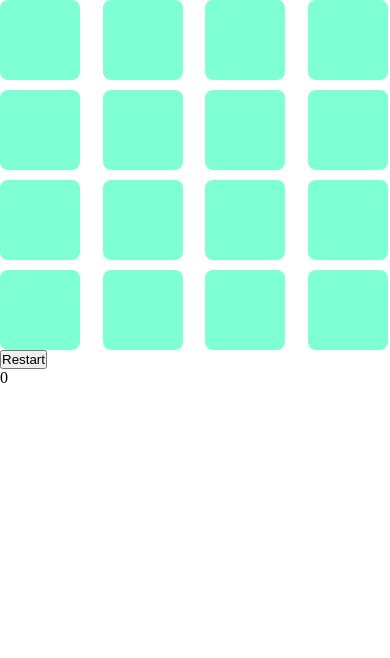
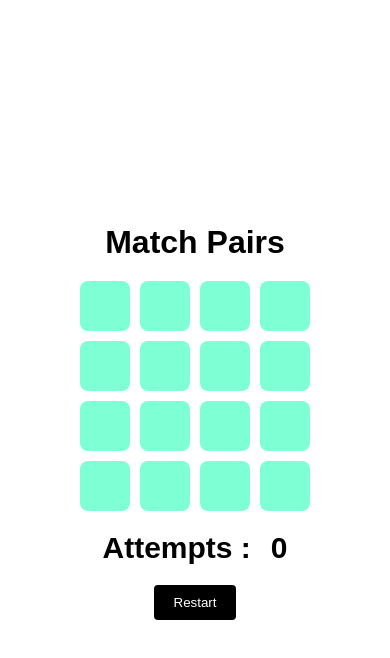
Before and after one commit to AyushiBadika/Match-Pairs, a plain HTML site: page index.html in a window 390 px wide. Drawn offline with Linux system fonts and the light colour scheme.

Commit message:
completed assignment

```diff
--- a/index.html
+++ b/index.html
@@ -7,9 +7,10 @@
     <title>Match Pairs</title>
   </head>
   <body>
+    <h1>Match Pairs</h1>
     <div class="container"></div>
+    <div class="attemptDiv">Attempts :<span class="noOfAttempts">0</span></div>
     <button class="btn">Restart</button>
-    <div class="noOfAttempts">0</div>
     <script src="script.js"></script>
   </body>
 </html>
--- a/script.js
+++ b/script.js
@@ -92,10 +92,14 @@ function createDivs() {
   symbolContainer.forEach((singleSymbol, index) => {
     singleSymbol.addEventListener("click", () => {
       console.log("clicked");
+      noOfAttempts.innerHTML = Number(noOfAttempts.innerHTML) + 1;
+      symbol[index].classList.add("activeSymbol");
+
+      symbolContainer[index].classList.add("activeSymbolContainer");
+
       setTimeout(() => {
-        noOfAttempts.innerHTML = Number(noOfAttempts.innerHTML) + 1;
         gameFunctionality(index);
-      }, 200);
+      }, 1000);
     });
   });
 
@@ -107,28 +111,26 @@ function createDivs() {
     console.log("matching pairs" + matchingPairIndex);
     console.log("matching pairs" + matchingPairs);
 
-    symbolContainer[index].classList.add("activeSymbolContainer");
-    symbol[index].classList.add("activeSymbol");
-
     if (matchPairTimeOut) {
       clearTimeout(matchPairTimeOut);
     }
 
     matchPairTimeOut = setTimeout(() => {
       matchPairs();
-    }, 500);
+    }, 800);
   }
 
   function matchPairs() {
     while (matchingPairs.length > 1) {
-      console.log(matchingPairs.length);
       if (matchingPairs[0] !== matchingPairs[1]) {
         symbolContainer[matchingPairIndex[0]].classList.remove(
           "activeSymbolContainer"
         );
+
         symbolContainer[matchingPairIndex[1]].classList.remove(
           "activeSymbolContainer"
         );
+
         symbol[matchingPairIndex[0]].classList.remove("activeSymbol");
         symbol[matchingPairIndex[1]].classList.remove("activeSymbol");
       }
--- a/style.css
+++ b/style.css
@@ -2,9 +2,20 @@
   margin: 0;
   padding: 0;
   box-sizing: border-box;
+  font-family: sans-serif;
+}
+
+body {
+  width: 100vw;
+  height: 100vh;
+  display: flex;
+  justify-content: center;
+  align-items: center;
+  flex-direction: column;
+  gap: 20px;
 }
 .container {
-  width: 400px;
+  /* width: 300px; */
   display: grid;
   gap: 10px;
   grid-template-columns: repeat(4, 1fr);
@@ -18,10 +29,14 @@
   justify-content: center;
   align-items: center;
   font-size: 2rem;
+  cursor: pointer;
+  transition: transform 1s;
 }
 
 .symbol {
-  z-index: -1;
+  opacity: 0;
+  visibility: hidden;
+  transition: opacity 1s, visiblity 1s;
 }
 
 .activeSymbolContainer {
@@ -31,5 +46,31 @@
 }
 
 .activeSymbol {
-  z-index: 1;
+  opacity: 1;
+  visibility: visible;
+  transition: opacity 1s, visiblity 1s;
 }
+.attemptDiv {
+  display: flex;
+  gap: 20px;
+  font-size: 30px;
+  font-weight: bold;
+}
+
+.btn {
+  padding: 10px 20px;
+  background-color: black;
+  color: white;
+  border: none;
+  border-radius: 4px;
+}
+
+@media screen and (max-width: 425px) {
+  .symbolContainer {
+    width: 50px;
+    height: 50px;
+  }
+  .container {
+    /* width: 250px; */
+  }
+}
```
